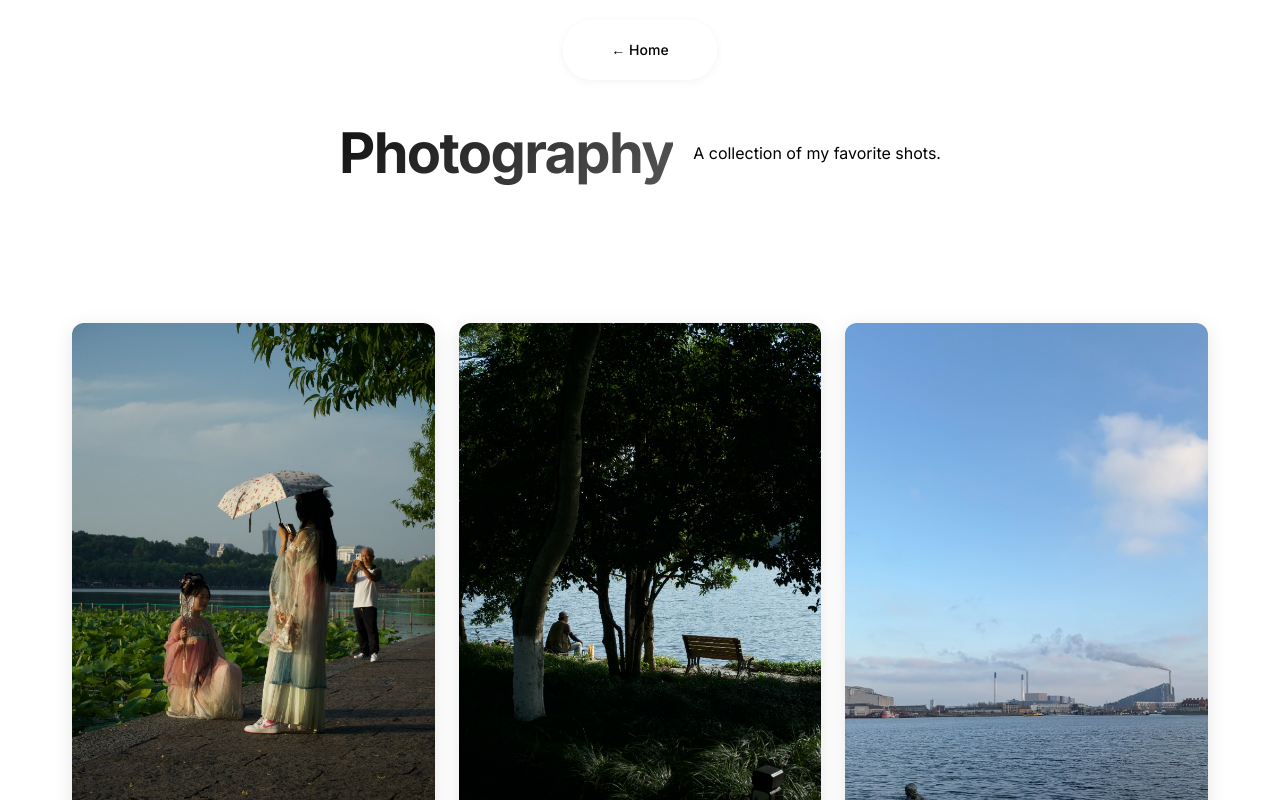
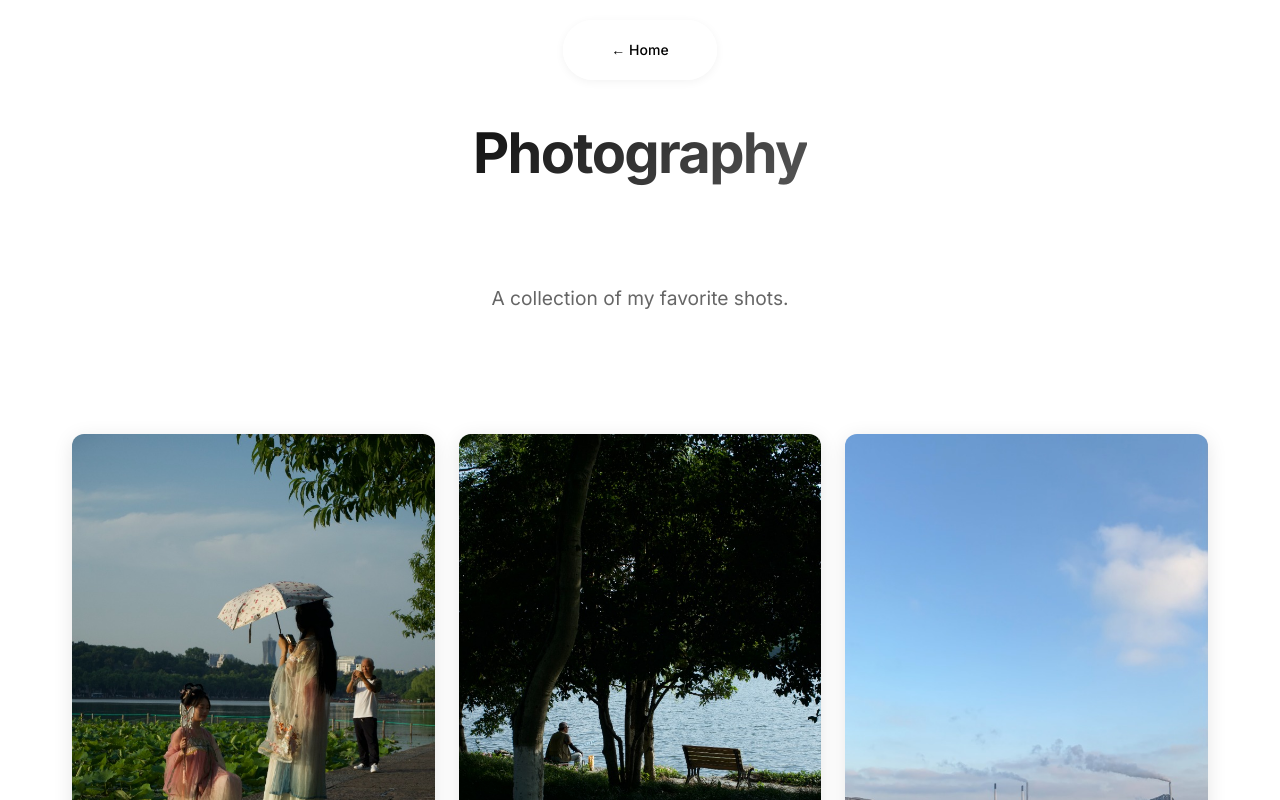
Before and after one commit to v3ttore/Portfolio, a Next.js app in the folder portfolio-nextjs/: page /Portfolio/photography in a window 1280 px wide. Shown: the top 800 px of the page. Built offline with nearby package versions, Linux system fonts and the light colour scheme.

Commit message:
Moved photography and tools page descriptions below their titles

```diff
--- a/portfolio-nextjs/src/app/photography/page.jsx
+++ b/portfolio-nextjs/src/app/photography/page.jsx
@@ -36,8 +36,8 @@ export default function PhotographyPage() {
             <div className="container">
                 <header className="page-header">
                     <h1>{t.photographyPage.title}</h1>
-                    <p>{t.photographyPage.description}</p>
                 </header>
+                <p className="page-description">{t.photographyPage.description}</p>
 
                 <div className="gallery-masonry">
                     {photos.map((photo) => (
--- a/portfolio-nextjs/src/app/tools/page.jsx
+++ b/portfolio-nextjs/src/app/tools/page.jsx
@@ -37,8 +37,8 @@ export default function ToolsPage() {
             <div className="container" style={{ paddingTop: '120px' }}>
                 <header className="page-header" style={{ textAlign: 'center' }}>
                     <h1>🛠️ {t.interests.creativeTools}</h1>
-                    <p>{t.interests.creativeToolsDesc}</p>
                 </header>
+                <p className="page-description">{t.interests.creativeToolsDesc}</p>
 
                 <div className="tools-grid-page">
                     {tools.map((tool) => (
```
